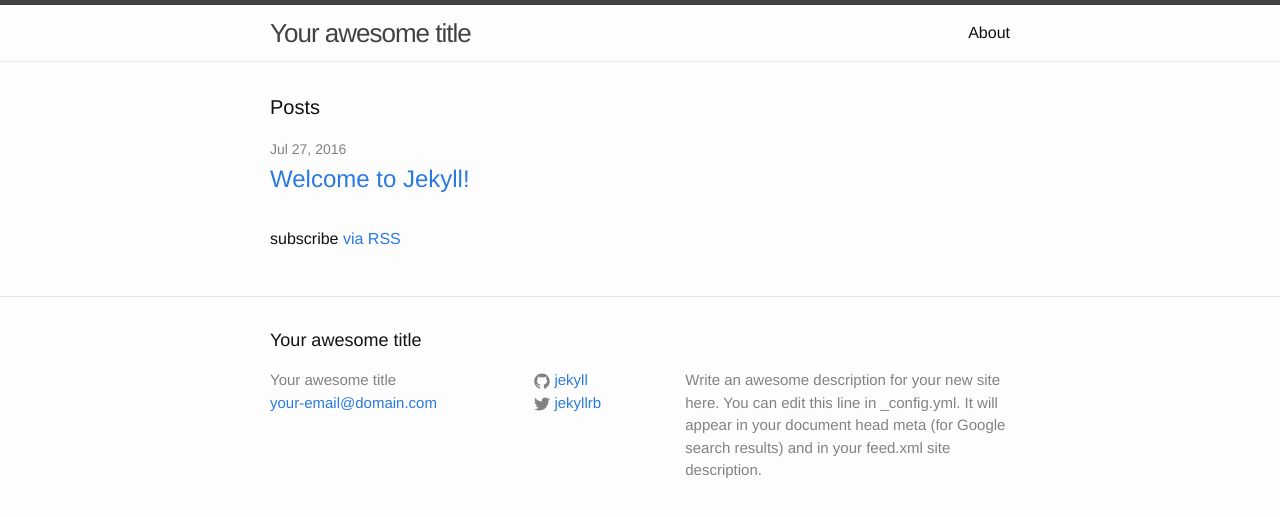
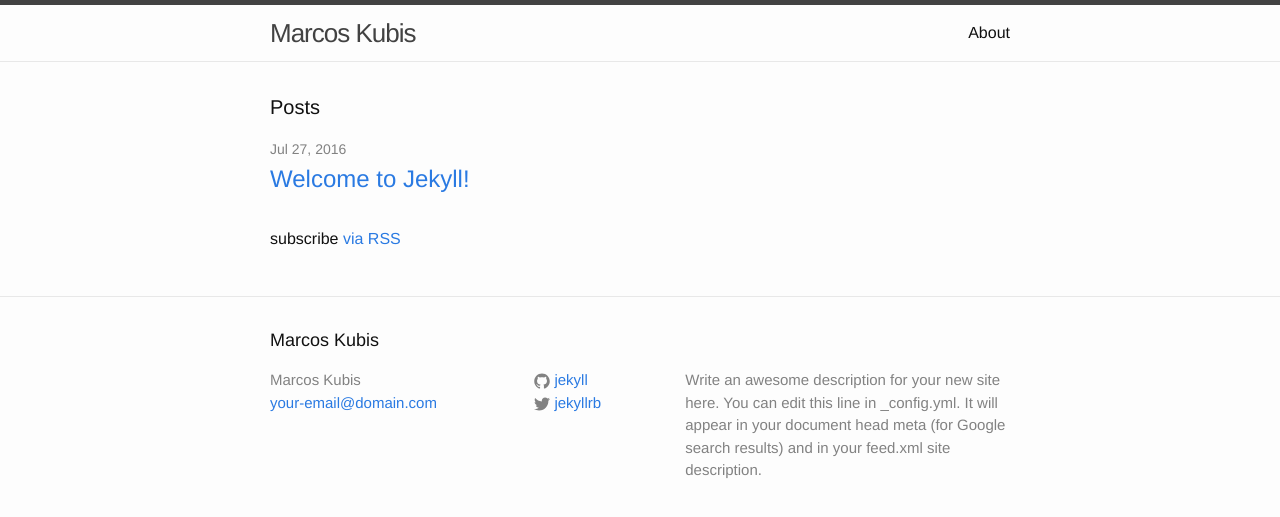
Before and after one commit to marcoskubis/marcoskubis.github.io, a Jekyll site: the page built from index.html, in a window 1280 px wide. Shown: the top 517 px of the page. Built offline with Jekyll 4.4.1, drawn with Linux system fonts in a browser that asks for light colours.

Commit message:
Update _config.yml

```diff
--- a/_config.yml
+++ b/_config.yml
@@ -6,7 +6,7 @@
 # 'jekyll serve'. If you change this file, please restart the server process.
 
 # Site settings
-title: Your awesome title
+title: Marcos Kubis
 email: your-email@domain.com
 description: > # this means to ignore newlines until "baseurl:"
   Write an awesome description for your new site here. You can edit this
```
